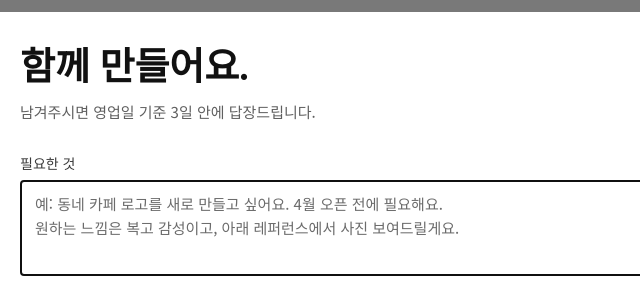
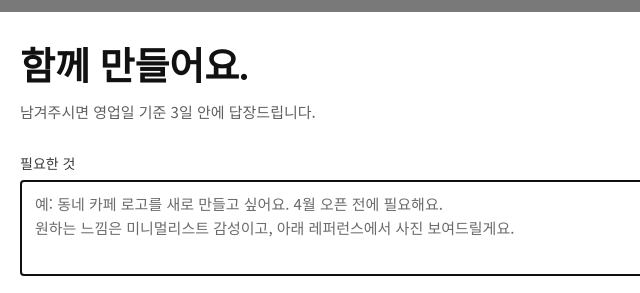
Before and after one commit to YJ-Choi746/blog-261117, a plain HTML site: page index.html in a window 1280 px wide. Both pictures are taken after a click on the button "의뢰 문의하기". Shown: the part 1580-1873 px from the top of the page, 268-908 px from the left. Drawn offline with Linux system fonts and the light colour scheme; no server answers.

Commit message:
copy: '필요한 것' 예시를 미니멀리스트 감성으로
Co-Authored-By: Claude Opus 5.5 <noreply@anthropic.com>
Claude-Session: https://claude.ai/code/session_01PaPDGzvdrLqufMEyjb9Hth

```diff
--- a/index.html
+++ b/index.html
@@ -229,7 +229,7 @@ input,select,textarea{font:inherit}
         <input type="hidden" name="_next" value="https://yj-choi746.github.io/blog-261117/thanks.html">
         <input type="text" name="_honey" style="display:none" tabindex="-1" autocomplete="off" aria-hidden="true">
         <p id="rq-alert" class="rq-alert" role="alert"></p>
-        <label class="rq-label">필요한 것<textarea class="rq-input" name="프로젝트 내용" rows="3" maxlength="3000" placeholder="예: 동네 카페 로고를 새로 만들고 싶어요. 4월 오픈 전에 필요해요.&#10;원하는 느낌은 복고 감성이고, 아래 레퍼런스에서 사진 보여드릴게요." aria-describedby="err-content"></textarea></label>
+        <label class="rq-label">필요한 것<textarea class="rq-input" name="프로젝트 내용" rows="3" maxlength="3000" placeholder="예: 동네 카페 로고를 새로 만들고 싶어요. 4월 오픈 전에 필요해요.&#10;원하는 느낌은 미니멀리스트 감성이고, 아래 레퍼런스에서 사진 보여드릴게요." aria-describedby="err-content"></textarea></label>
         <p id="err-content" class="rq-err" role="alert"></p>
         <fieldset>
           <legend>분야</legend>
--- a/js/i18n.js
+++ b/js/i18n.js
@@ -36,7 +36,7 @@
     "사진 붙이기": "Add photos", "최대 3장": "up to 3", "링크 추가": "Add link", "사진 고르기": "Choose photos",
     "희망 일정": "Preferred date", "예산 범위": "Budget", "선택 안 함": "Not selected", "협의": "To discuss",
     "이름": "Name", "이메일": "Email", "의뢰 보내기": "Send request", "보내는 중…": "Sending…",
-    "예: 동네 카페 로고를 새로 만들고 싶어요. 4월 오픈 전에 필요해요. 원하는 느낌은 복고 감성이고, 아래 레퍼런스에서 사진 보여드릴게요.": "e.g. I want a new logo for my neighborhood café before the April opening.\nI'm going for a retro feel — I'll show photos in the references below.", "(선택)": "(optional)",
+    "예: 동네 카페 로고를 새로 만들고 싶어요. 4월 오픈 전에 필요해요. 원하는 느낌은 미니멀리스트 감성이고, 아래 레퍼런스에서 사진 보여드릴게요.": "e.g. I want a new logo for my neighborhood café before the April opening.\nI'm going for a retro feel — I'll show photos in the references below.", "(선택)": "(optional)",
     "홍길동 또는 Gildong Hong": "Your name",
     "필요한 것을 적어주세요.": "Please describe what you need.",
     "이름을 적어주세요.": "Please enter your name.",
```
